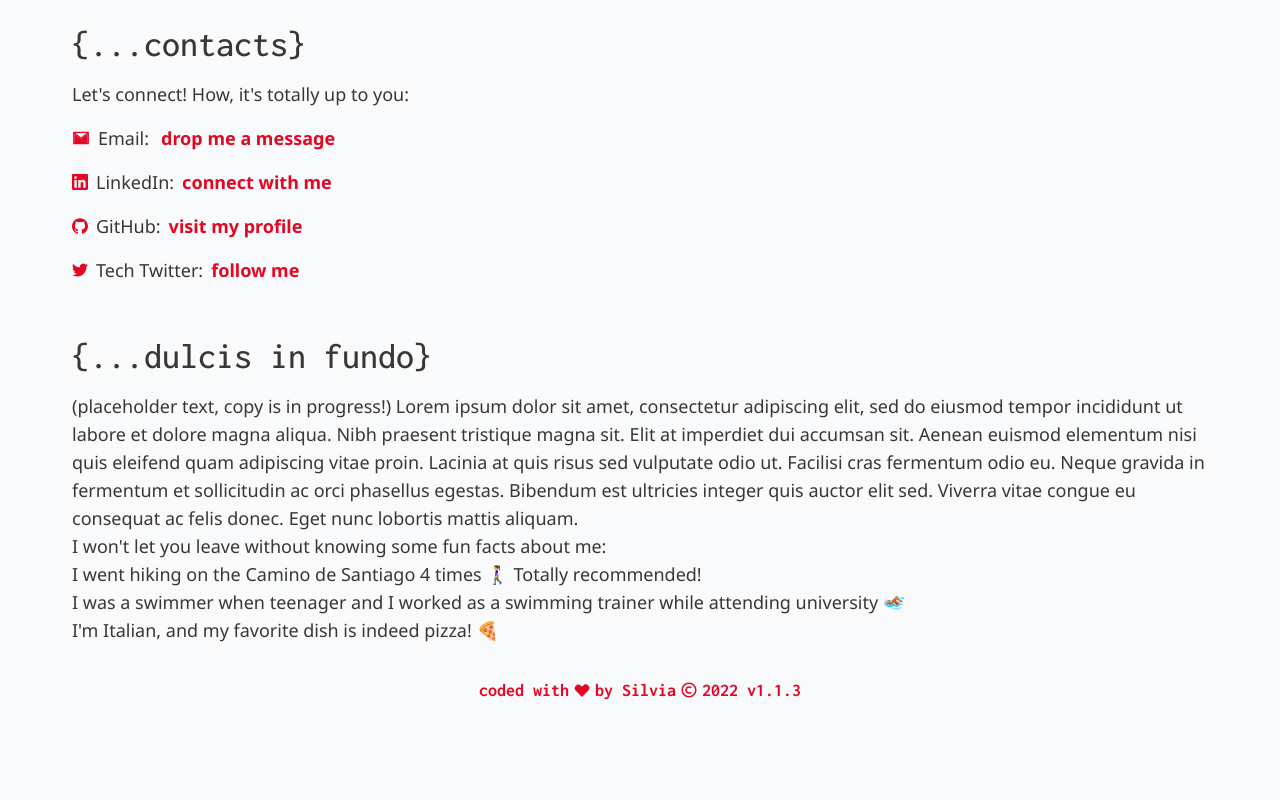
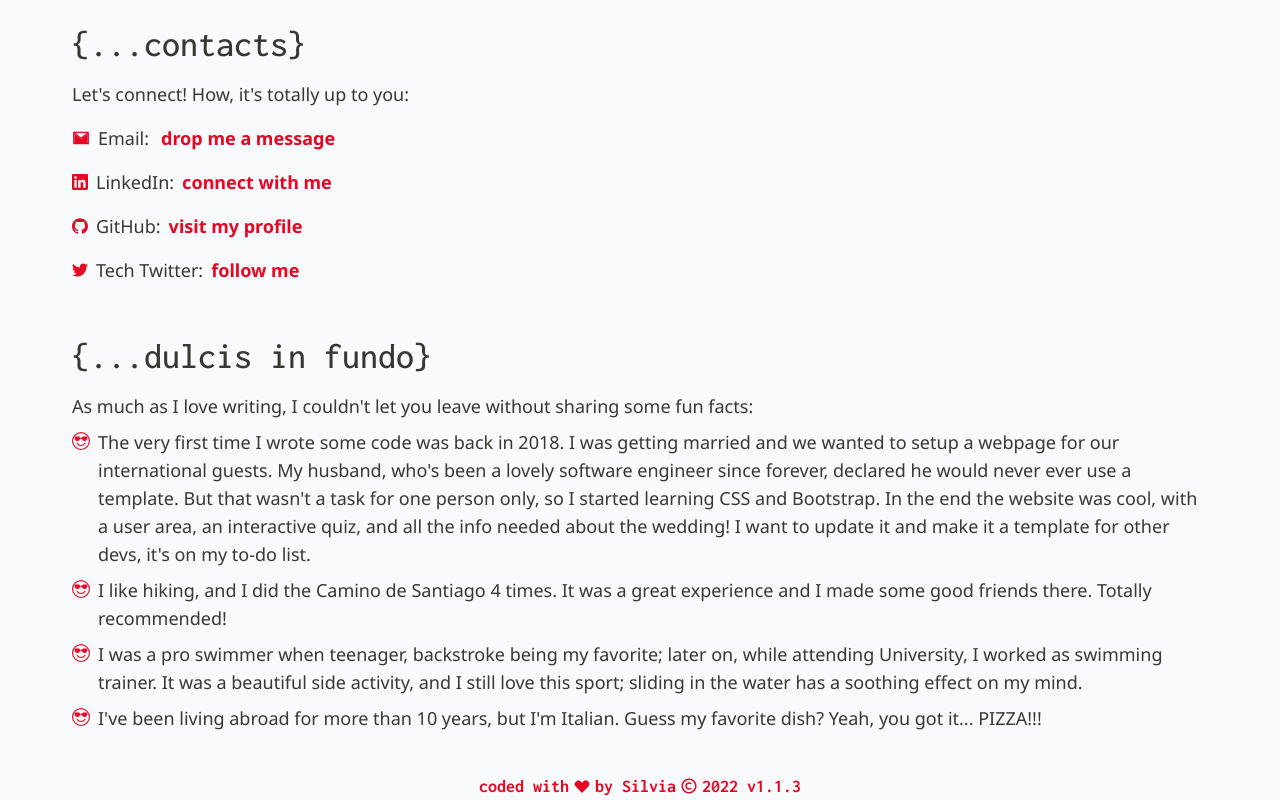
Before and after one commit to silviapio/portfolio, a React (Create React App) app: page / in a window 1280 px wide. Shown: the part 3039-3839 px from the top of the page. Before the commit the page ends 3743 px from the top, so only its background shows below. Built offline with nearby package versions, Linux system fonts and the light colour scheme.

Commit message:
LastSection text and margins xl

```diff
--- /dev/null
+++ b/src/assets/copy.js
@@ -0,0 +1,6 @@
+export const lastSectionBulletPoints = [
+  "The very first time I wrote some code was back in 2018. I was getting married and we wanted to setup a webpage for our international guests. My husband, who's been a lovely software engineer since forever, declared he would never ever use a template. But that wasn't a task for one person only, so I started learning CSS and Bootstrap. In the end the website was cool, with a user area, an interactive quiz, and all the info needed about the wedding! I want to update it and make it a template for other devs, it's on my to-do list.",
+  "I like hiking, and I did the Camino de Santiago 4 times. It was a great experience and I made some good friends there. Totally recommended!",
+  "I was a pro swimmer when teenager, backstroke being my favorite; later on, while attending University, I worked as swimming trainer. It was a beautiful side activity, and I still love this sport; sliding in the water has a soothing effect on my mind.",
+  "I've been living abroad for more than 10 years, but I'm Italian. Guess my favorite dish? Yeah, you got it... PIZZA!!!",
+];
--- a/src/components/composed/AboutSection.js
+++ b/src/components/composed/AboutSection.js
@@ -3,7 +3,7 @@ import { Button } from "../units/Button";
 
 export const AboutSection = ({ openDialogFunction }) => {
   return (
-    <section id="aboutSection" className="mt-10 mb-8 px-4 md:mx-12 2xl:mx-28">
+    <section id="aboutSection" className="mt-10 mb-8 px-4 md:mx-12 2xl:mx-36">
       <SectionTitle titleText="...about" />
       <p className="px-2 sm:text-lg">Economist by university, Front End Developer by passion.</p>
       <p className="px-2 sm:text-lg">
--- a/src/components/composed/ContactsSection.js
+++ b/src/components/composed/ContactsSection.js
@@ -6,7 +6,7 @@ import { SiLinkedin, SiTwitter, SiGithub } from "react-icons/si";
 
 export const ContactSection = ({ openDialogFunction }) => {
   return (
-    <section id="contactsSection" className="flex flex-col items-start py-2 mt-8 px-4 md:mx-12 2xl:mx-28">
+    <section id="contactsSection" className="flex flex-col items-start py-2 mt-8 px-4 md:mx-12 2xl:mx-36">
       <SectionTitle titleText="...contacts" />
       <div className="px-2">
         <p className="text-lg mb-1">Let's connect! How, it's totally up to you:</p>
--- a/src/components/composed/LastTextSection.js
+++ b/src/components/composed/LastTextSection.js
@@ -1,23 +1,25 @@
 import { SectionTitle } from "../units/SectionTitle";
+import { Icon } from "../units/Icon";
+import { lastSectionBulletPoints } from "../../assets/copy";
+import { BsEmojiSunglasses } from "react-icons/bs";
 
 export const LastTextSection = () => {
+  const listItems = lastSectionBulletPoints.map((item, index) => (
+    <li key={index} className="flex flex-row items-start sm:text-lg my-2">
+      <Icon className="mt-1 mr-2" color="var(--bright-red-text)" title="smile">
+        <BsEmojiSunglasses />
+      </Icon>
+      <p>{item}</p>
+    </li>
+  ));
+
   return (
-    <section className="my-8 px-4 md:mx-12 2xl:mx-28">
+    <section className="my-8 px-4 md:mx-12 2xl:mx-36">
       <SectionTitle titleText="...dulcis in fundo" />
       <p className="px-2 sm:text-lg">
-        (placeholder text, copy is in progress!) Lorem ipsum dolor sit amet, consectetur adipiscing elit, sed do eiusmod
-        tempor incididunt ut labore et dolore magna aliqua. Nibh praesent tristique magna sit. Elit at imperdiet dui
-        accumsan sit. Aenean euismod elementum nisi quis eleifend quam adipiscing vitae proin. Lacinia at quis risus sed
-        vulputate odio ut. Facilisi cras fermentum odio eu. Neque gravida in fermentum et sollicitudin ac orci phasellus
-        egestas. Bibendum est ultricies integer quis auctor elit sed. Viverra vitae congue eu consequat ac felis donec.
-        Eget nunc lobortis mattis aliquam.
+        As much as I love writing, I couldn't let you leave without sharing some fun facts:
       </p>
-      <p className="px-2 sm:text-lg">I won't let you leave without knowing some fun facts about me:</p>
-      <p className="px-2 sm:text-lg">I went hiking on the Camino de Santiago 4 times 🚶‍♀️ Totally recommended!</p>
-      <p className="px-2 sm:text-lg">
-        I was a swimmer when teenager and I worked as a swimming trainer while attending university 🏊🏽
-      </p>
-      <p className="px-2 sm:text-lg">I'm Italian, and my favorite dish is indeed pizza! 🍕</p>
+      <ul className="my-2 px-2">{listItems}</ul>
     </section>
   );
 };
--- a/src/components/composed/SkillsSection.js
+++ b/src/components/composed/SkillsSection.js
@@ -130,7 +130,7 @@ export const SkillsSection = () => {
   ));
 
   return (
-    <section id="skillsSection" className="mt-8 px-4 md:mx-12 2xl:mx-28">
+    <section id="skillsSection" className="mt-8 px-4 md:mx-12 2xl:mx-36">
       <SectionTitle titleText="...skills" />
       <div className="flex flex-col">
         <p className="px-2">Here's what I've used so far:</p>
```
